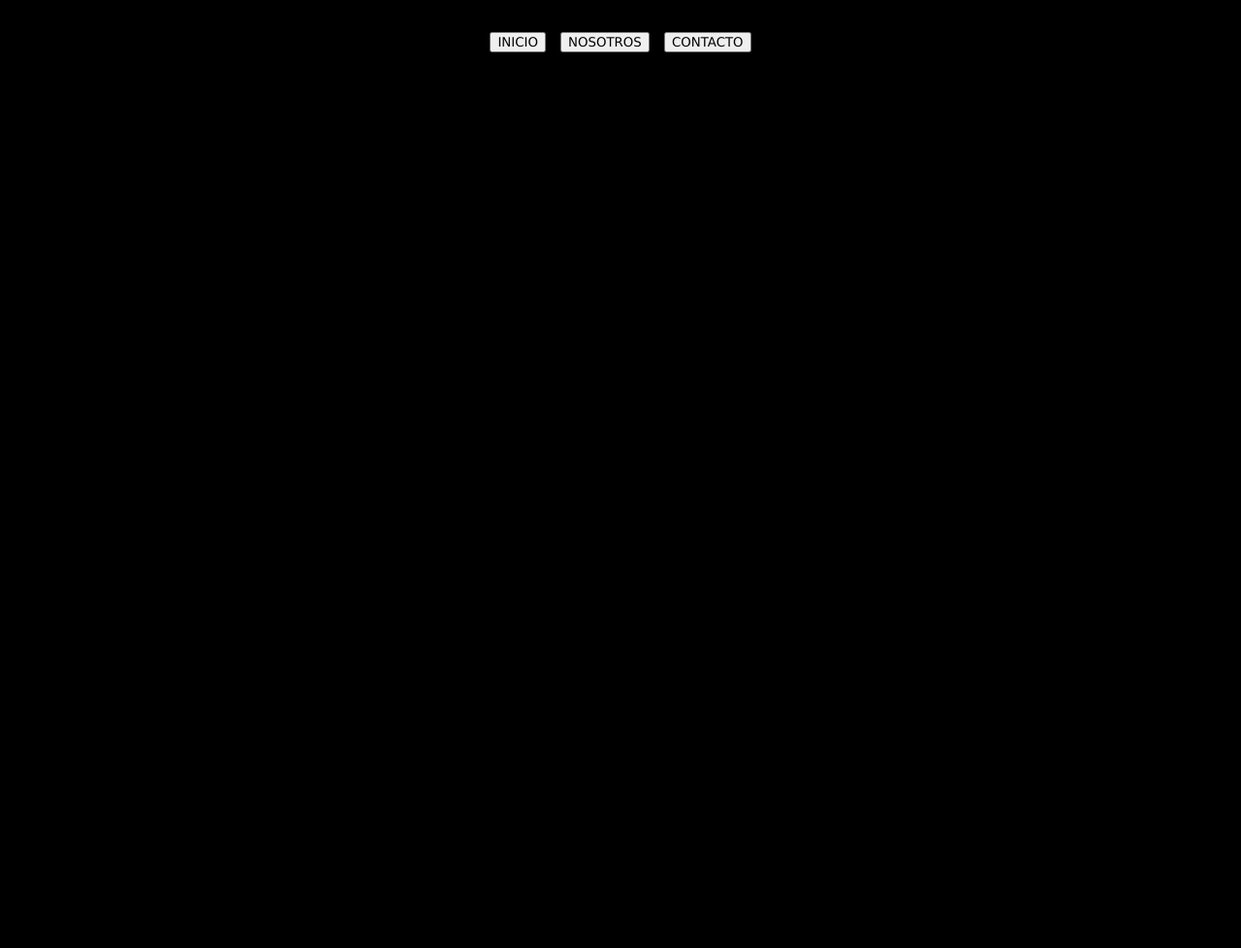
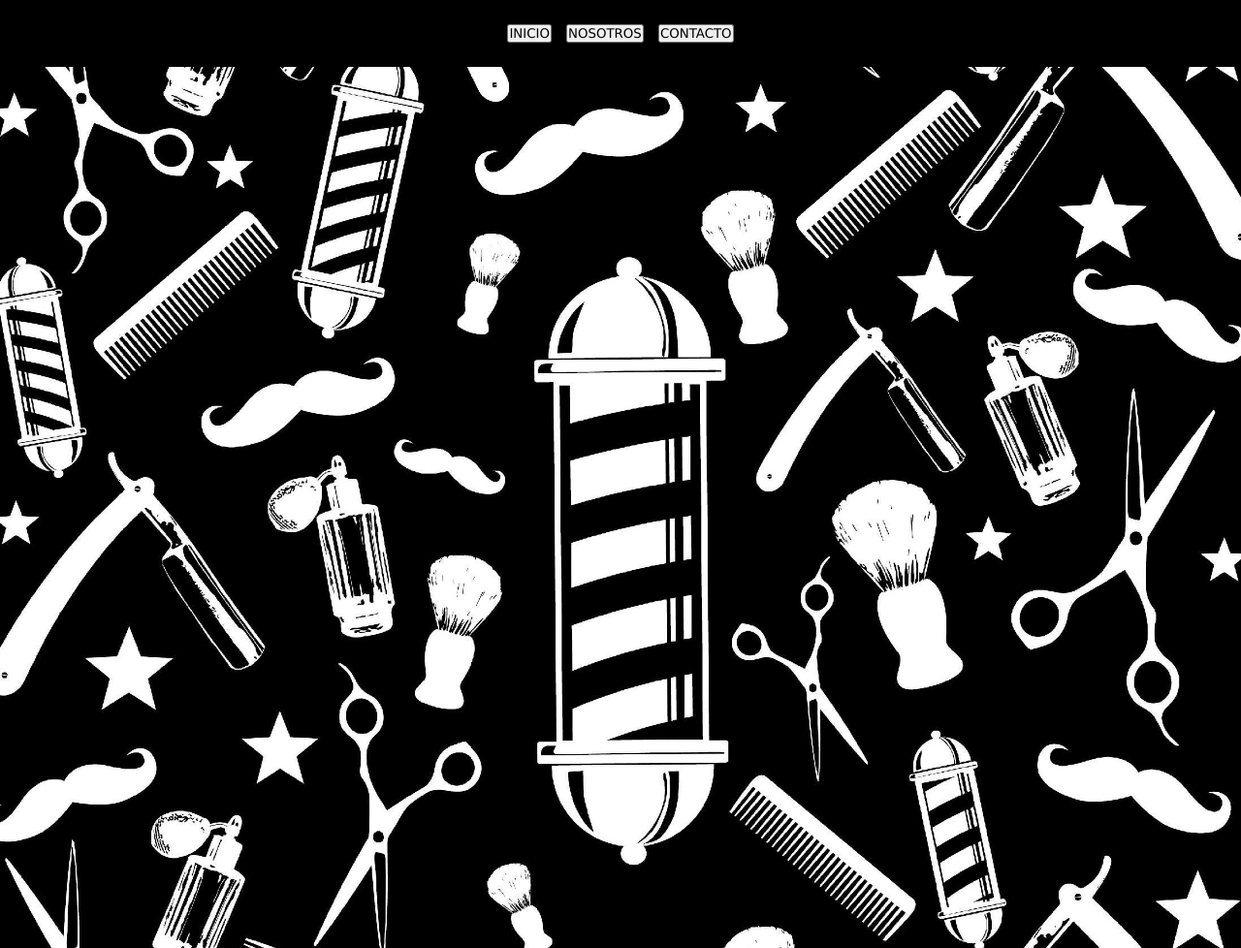
Before and after one commit to Julrodriguez7/prueba, a plain HTML site: page index.html in a window 1280 px wide. Shown: the whole page at 97% size. Before the commit the page ends 800 px from the top, so only its background shows below. Drawn offline with Linux system fonts and the light colour scheme.

Commit message:
Tercer cambio

```diff
--- a/style.css
+++ b/style.css
@@ -1,5 +1,8 @@
 *{
     font-family: Verdana, Geneva, Tahoma, sans-serif;
+    margin: 0;
+    padding: 0;
+    box-sizing: border-box;
 }
 
 body{
@@ -16,3 +19,11 @@ header{
     cursor: pointer;
     margin: 5px;
 }
+
+main{
+    height: 909px;
+    width: -webkit-fill-available;
+    background-image: url(./assets/background-barber.jpeg);
+    background-size: cover;
+    background-position: center;
+}
```
Also changed, not shown: assets/background-barber.jpeg (added).
